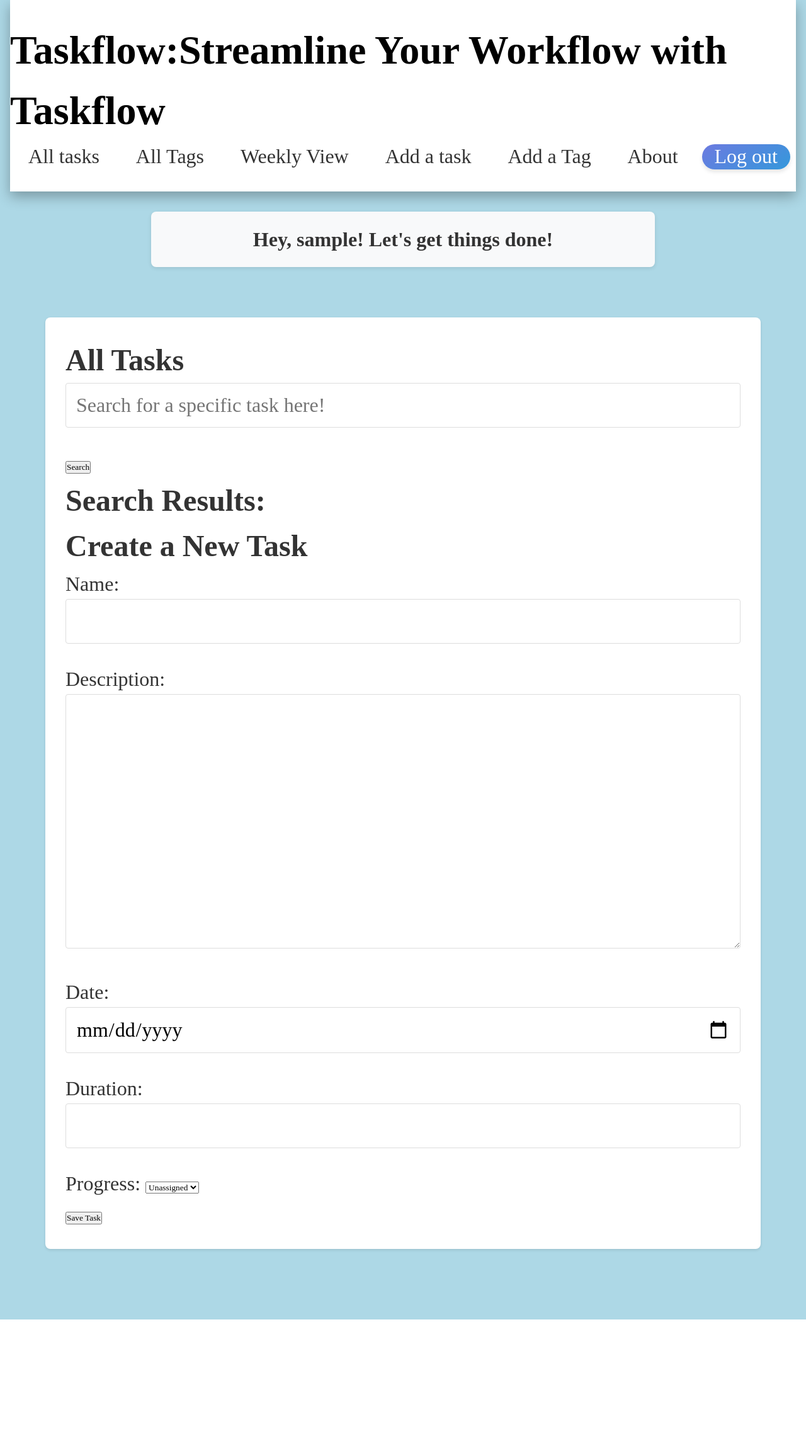
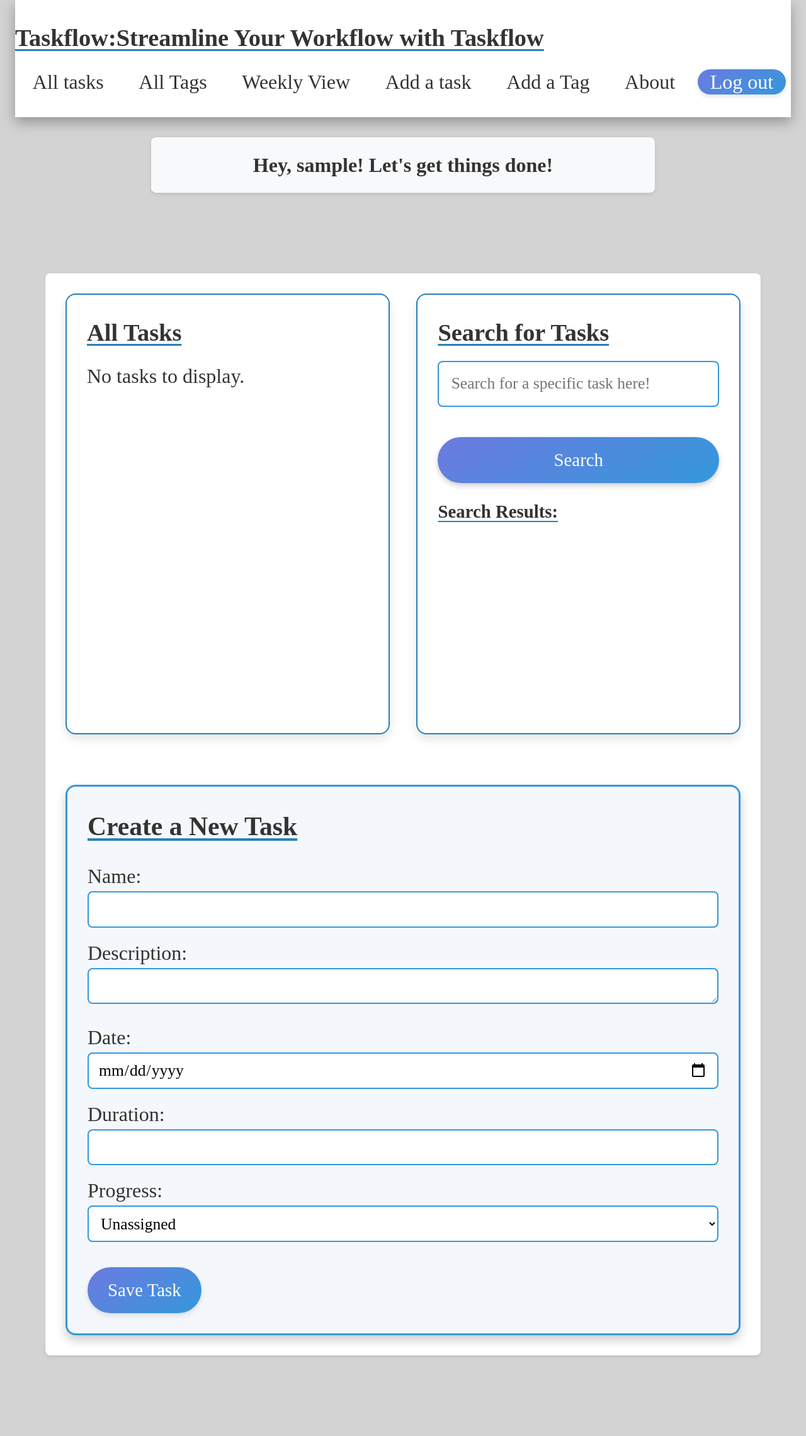
Before and after one commit to EddieC97/Task-Flow, a Django app: page /tasks/ in a window 1280 px wide. Shown: the whole page at 63% size. Before the commit the page ends 2095 px from the top, so only its background shows below. Run offline with Django 5.2, Linux system fonts and the light colour scheme; the visitor is signed in with stand-in values (Sample User, id 1); data that the repository does not hold is empty.

Commit message:
style index.html

```diff
--- a/main_app/static/css/tasks/task-index.css
+++ b/main_app/static/css/tasks/task-index.css
@@ -1,3 +1,185 @@
-body{
-    background-color: lightblue;
+body {
+    background-color: lightgrey;
+    font-family: 'Times New Roman', Times, serif;
+    padding: 0 1.5rem;
+    margin: 0;
 }
+
+section {
+    max-width: 90rem;
+    margin: 3rem auto;
+    display: flex;
+    flex-direction: column;
+}
+
+.content-container {
+    display: flex;
+    justify-content: space-between;
+    gap: 2rem;
+    margin-bottom: 3rem;
+}
+
+.tasks-container,
+.search-container {
+    width: 48%;
+    padding: 2rem;
+    background-color: #fff;
+    border-radius: 1rem;
+    box-shadow: 0 8px 16px rgba(0, 0, 0, 0.1);
+    border: 2px solid #2980b9;
+}
+
+.tasks-container:hover,
+.search-container:hover {
+    box-shadow: 0 12px 24px rgba(0, 0, 0, 0.15);
+    border-color: #3498db;
+}
+
+h1, h2 {
+    color: #333;
+    font-weight: 600;
+}
+
+h1 {
+    font-size: 2.4rem;
+    margin-bottom: 1rem;
+    text-decoration: underline;
+    text-decoration-color: #2980b9;
+    text-underline-offset: 0.3rem;
+}
+
+h2 {
+    font-size: 1.8rem;
+    margin: 0;
+}
+
+h2.search-results-title {
+    text-decoration: underline;
+    text-decoration-color: #2980b9;
+    text-underline-offset: 0.3rem;
+}
+
+.tasks-list {
+    display: flex;
+    flex-direction: column;
+}
+
+.task-item {
+    display: block;
+    background-color: #fff;
+    padding: 1.5rem;
+    margin: 1.2rem 0;
+    border-radius: 1rem;
+    text-decoration: none;
+    box-shadow: 0 6px 12px rgba(0, 0, 0, 0.1);
+    border: 2px solid #3498db;
+}
+
+.task-item:hover {
+    background-color: #ecf0f1;
+    box-shadow: 0 12px 24px rgba(0, 0, 0, 0.2);
+    border-color: #2980b9;
+}
+
+.search-bar {
+    display: flex;
+    flex-direction: column;
+    gap: 1rem;
+    margin-bottom: 1.5rem;
+    width: 100%;
+}
+
+#searchbar {
+    width: 100%;
+    padding: 1.2rem;
+    font-size: 1.6rem;
+    border: 2px solid #3498db;
+    border-radius: 0.5rem;
+    outline: none;
+}
+
+
+
+.search-button {
+    background: linear-gradient(145deg, #6c7ae0, #3498db);
+    border: none;
+    padding: 1.25rem 2rem;
+    border-radius: 50px;
+    cursor: pointer;
+    font-size: 1.8rem;
+    color: #fff;
+    box-shadow: 0 4px 8px rgba(0, 0, 0, 0.2);
+    width: 100%;
+}
+
+.search-button:hover {
+    background: linear-gradient(145deg, #2980b9, #6c7ae0);
+    box-shadow: 0 6px 12px rgba(0, 0, 0, 0.2);
+}
+
+
+
+.search-button:focus {
+    outline: none;
+    border: 0.125rem solid #3498db;
+}
+
+.tasks-container,
+.search-container {
+    height: 700px;
+    overflow-y: auto;
+}
+
+.task-creation-container {
+    margin-top: 2rem;
+    padding: 2rem;
+    background-color: #f4f8fc;
+    border-radius: 1rem;
+    box-shadow: 0 8px 16px rgba(0, 0, 0, 0.2);
+    border: 3px solid #3498db;
+}
+
+.task-creation-container h1 {
+    font-size: 2.6rem;
+    font-weight: bold;
+    color: #333;
+    margin-bottom: 1.5rem;
+    text-decoration: underline;
+    text-decoration-color: #2980b9;
+}
+
+.submit-button {
+    background: linear-gradient(145deg, #6c7ae0, #3498db);
+    border: none;
+    padding: 1.25rem 2rem;
+    border-radius: 50px;
+    cursor: pointer;
+    font-size: 1.8rem;
+    color: #fff;
+    box-shadow: 0 4px 8px rgba(0, 0, 0, 0.1);
+    margin-top: 1.5rem;
+}
+
+.submit-button:hover {
+    background: linear-gradient(145deg, #2980b9, #6c7ae0);
+    box-shadow: 0 6px 12px rgba(0, 0, 0, 0.2);
+}
+
+
+
+
+
+
+.task-creation-container form input,
+.task-creation-container form textarea,
+.task-creation-container form select {
+    width: 100%;
+    padding: 12px 15px;
+    font-size: 1.6rem;
+    border: 2px solid #3498db;
+    border-radius: 0.5rem;
+    background-color: #fff;
+    height: 3.6rem;
+    box-sizing: border-box;
+    margin-bottom: 1rem;
+}
--- a/main_app/templates/tasks/index.html
+++ b/main_app/templates/tasks/index.html
@@ -7,29 +7,43 @@
 
 {% block content %}
 <section>
+    <div class="content-container">
+        <div class="tasks-container">
             <h1>All Tasks</h1>
 
-
-    <div>
+            {% if tasks %}
+                <div class="tasks-list">
                     {% for task in tasks %}
                         <a href="{% url 'task-detail' task.id %}" class="task-item">
                             <h2>{{ task.name }}</h2>
                         </a>
                     {% endfor %}
                 </div>
-
-    <input type="text" id="searchbar" placeholder="Search for a specific task here!">
-    <button onclick="clearSearchResults(); filterTasks()">Search</button>
-    <h2>Search Results:</h2>
-    <div id="search-results">
+            {% else %}
+                <p>No tasks to display.</p>
+            {% endif %}
         </div>
 
+        <div class="search-container">
+            <h1>Search for Tasks</h1>
+            <div class="search-bar">
+                <input type="text" id="searchbar" placeholder="Search for a specific task here!">
+                <button onclick="clearSearchResults(); filterTasks()" class="search-button">Search</button>
+            </div>
 
+            <h2 class="search-results-title">Search Results:</h2>
+            <div id="search-results" class="search-results">
+            </div>
+        </div>
+    </div>
+
+    <div class="task-creation-container">
         <h1>Create a New Task</h1>
         <form action="{% url 'task-create' %}" method="post" autocomplete="off">
             {% csrf_token %}
             {{ task_form.as_p }}
-        <button type="submit">Save Task</button>
+            <button type="submit" class="submit-button">Save Task</button>
         </form>
+    </div>
 </section>
 {% endblock %}
```
Lines whose indentation alone changed are shown as unchanged.
